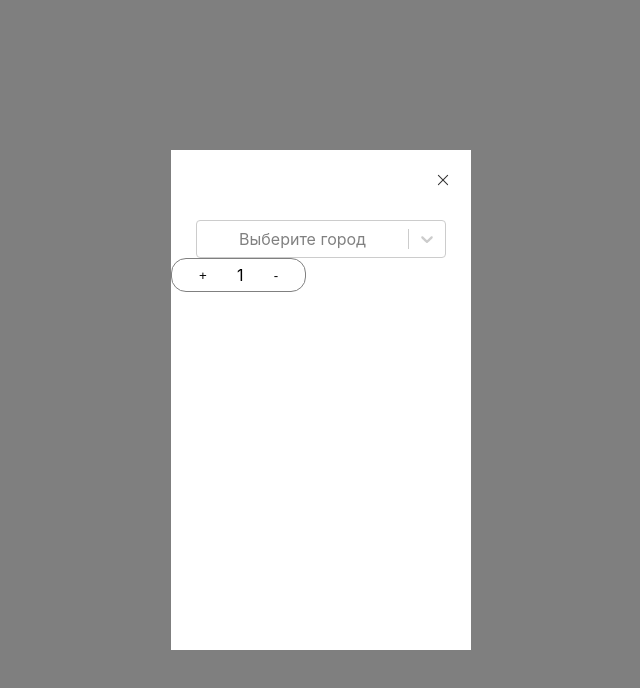
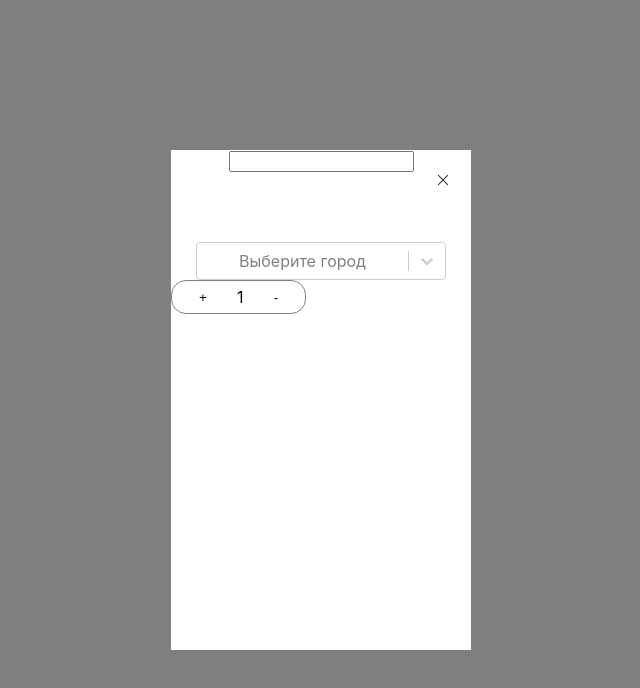
Before and after one commit to skorokhodtatiana/reactProject, a React (Create React App) app in the folder myapp/: page / in a window 1280 px wide. Shown: the top 688 px of the page, without its empty margins (319-959 px from the left). Built offline with nearby package versions, Linux system fonts and the light colour scheme.

Commit message:
changes input

```diff
--- a/myapp/src/components/Input/Input.js
+++ b/myapp/src/components/Input/Input.js
@@ -7,7 +7,10 @@ const TInput = {
 	className: PropTypes.string,
 	id: PropTypes.string,
 	value: PropTypes.string,
-	type: PropTypes.string
+	type: PropTypes.string,
+	error: PropTypes.string,
+	placeholder: PropTypes.string,
+	disabled: PropTypes.bool,
 };
 
 const Input = ({
@@ -15,7 +18,14 @@ const Input = ({
 	id,
 	value,
 	type,
+	disabled,
+	placeholder,
+	error,
+	...restProps
 }) => {
+	const textError = error && (
+		<div>{ error }</div>
+	);
 	return (
 		<div className={ className }>
 			<label for='id'></label>
@@ -23,7 +33,11 @@ const Input = ({
 				id={ id }
 				value={ value }
 				type={ type }
+				disabled={ disabled }
+				placeholder={ placeholder }
+				{ ...restProps }
 			></input>
+			{ textError }
 		</div>
 	)
 };
--- a/myapp/src/components/Modal/Modal.jsx
+++ b/myapp/src/components/Modal/Modal.jsx
@@ -5,6 +5,8 @@ import PropTypes from 'prop-types';
 import listCitys from '../../assets/data';
 import AsyncExample from '../Autocompliter';
 import Counter from '../Counter';
+
+import Input from '../Input';
 
 const Modal = ({
 	className,
@@ -38,6 +40,7 @@ const Modal = ({
 				<div className={ styles.container }>
 					<div className={ styles.body }>
 						<div onClick={ handleClick } className={ styles.close }></div>
+						<Input/>
 						<AsyncExample
 							onChange={ handleInputChange }
 							listCitys={ listCitys }
```
